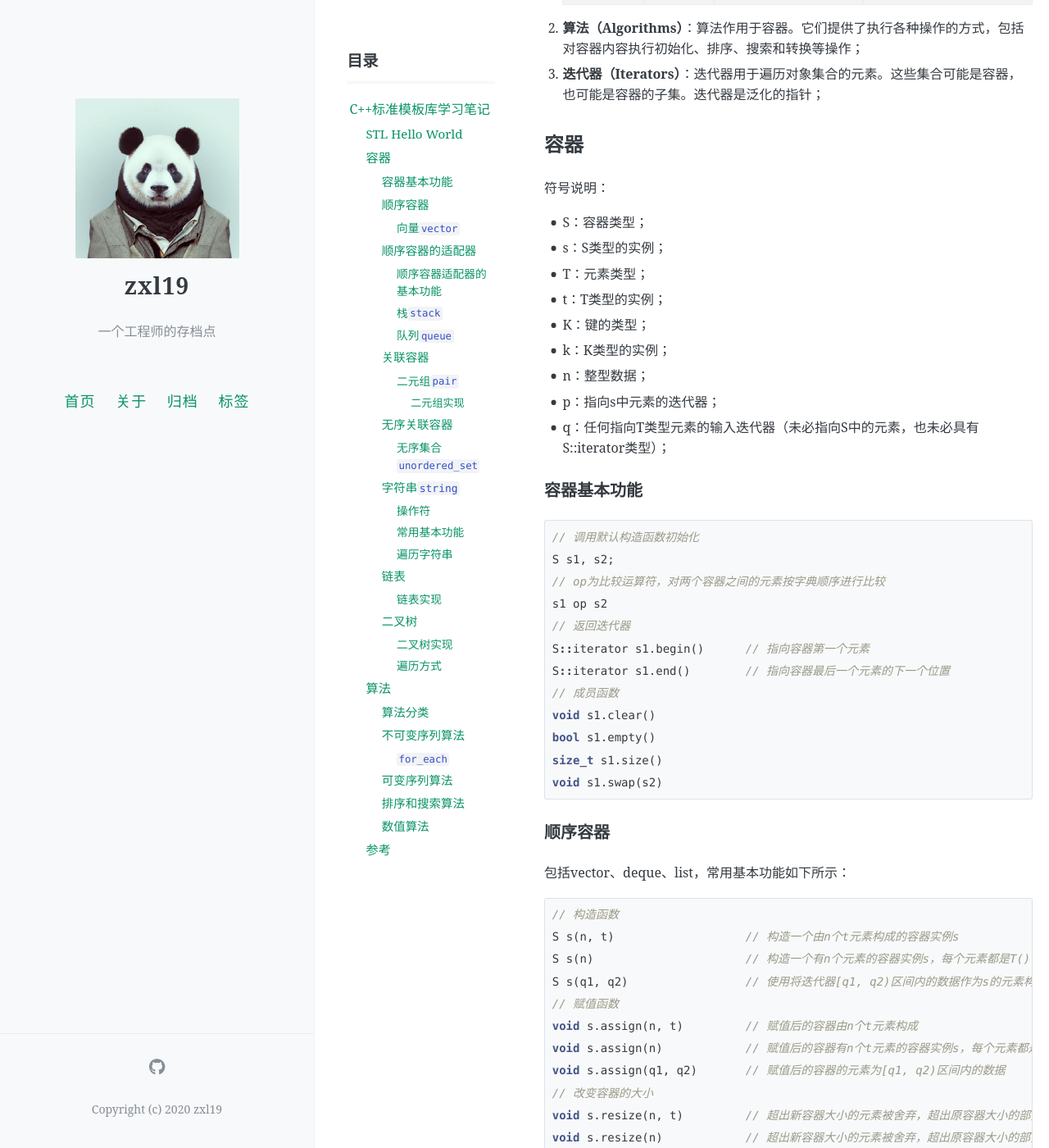
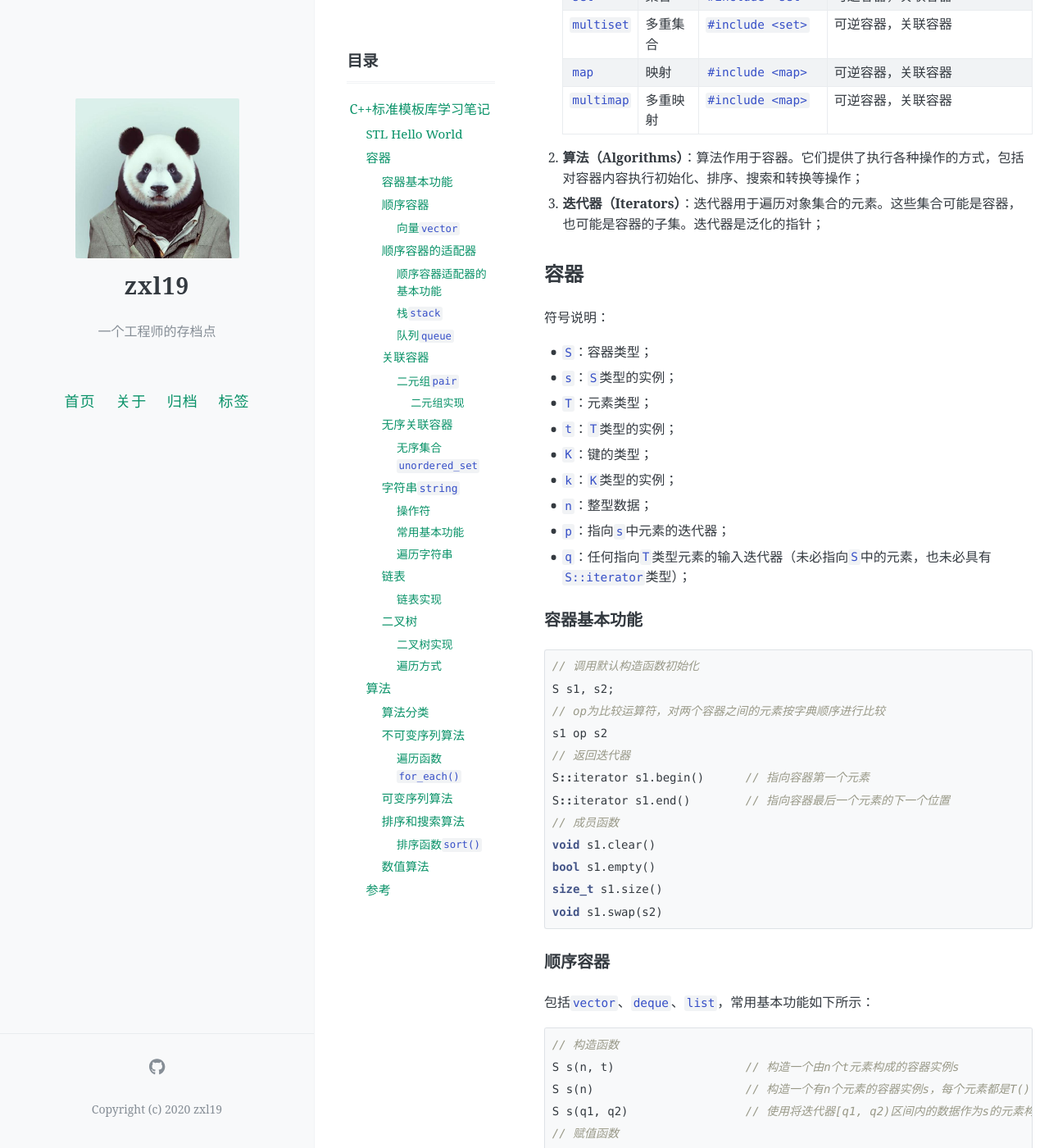
Before and after one commit to zxl19/zxl19.github.io, a Jekyll site: the page built from _posts/2021-09-19-stl-note.md, in a window 1280 px wide and 1400 px high, scrolled down 798 px. Shown: the whole window at 82% size. Built offline with Jekyll 4.4.1, drawn with Linux system fonts in a browser that asks for light colours; comment, search, counter and statistics services are not loaded; some of the changed text lies outside the part shown.

Commit message:
Update Posts

````diff
--- a/_posts/2021-09-19-stl-note.md
+++ b/_posts/2021-09-19-stl-note.md
@@ -25,13 +25,14 @@ C++标准模板库的核心包括以下三个组件：
 
     | 容器名 | 中文名 | 头文件 | 所属概念 |
     | :---- | :---- | :---- | :---- |
-    | vector | 向量 | `#include <vector>` | 随机访问容器，顺序容器 |
-    | deque | 双端队列 | `#include <deque>` | 随机访问容器，顺序容器 |
-    | list | 列表 | `#include <list>` | 可逆容器，顺序容器 |
-    | set | 集合 | `#include <set>` | 可逆容器，关联容器 |
-    | multiset | 多重集合 | `#include <set>` | 可逆容器，关联容器 |
-    | map | 映射 | `#include <map>` | 可逆容器，关联容器 |
-    | multimap | 多重映射 | `#include <map>` | 可逆容器，关联容器 |
+    | `vector` | 向量 | `#include <vector>` | 随机访问容器，顺序容器 |
+    | `deque` | 双端队列 | `#include <deque>` | 随机访问容器，顺序容器 |
+    | `list` | 列表 | `#include <list>` | 可逆容器，顺序容器 |
+    | `array` | 数组 | `#include <array>` | 随机访问容器，顺序容器，C++11引入 |
+    | `set` | 集合 | `#include <set>` | 可逆容器，关联容器 |
+    | `multiset` | 多重集合 | `#include <set>` | 可逆容器，关联容器 |
+    | `map` | 映射 | `#include <map>` | 可逆容器，关联容器 |
+    | `multimap` | 多重映射 | `#include <map>` | 可逆容器，关联容器 |
 
 2. **算法（Algorithms）**：算法作用于容器。它们提供了执行各种操作的方式，包括对容器内容执行初始化、排序、搜索和转换等操作；
 3. **迭代器（Iterators）**：迭代器用于遍历对象集合的元素。这些集合可能是容器，也可能是容器的子集。迭代器是泛化的指针；
@@ -40,15 +41,15 @@ C++标准模板库的核心包括以下三个组件：
 
 符号说明：
 
-- S：容器类型；
-- s：S类型的实例；
-- T：元素类型；
-- t：T类型的实例；
-- K：键的类型；
-- k：K类型的实例；
-- n：整型数据；
-- p：指向s中元素的迭代器；
-- q：任何指向T类型元素的输入迭代器（未必指向S中的元素，也未必具有S::iterator类型）；
+- `S`：容器类型；
+- `s`：`S`类型的实例；
+- `T`：元素类型；
+- `t`：`T`类型的实例；
+- `K`：键的类型；
+- `k`：`K`类型的实例；
+- `n`：整型数据；
+- `p`：指向`s`中元素的迭代器；
+- `q`：任何指向`T`类型元素的输入迭代器（未必指向`S`中的元素，也未必具有`S::iterator`类型）；
 
 ### 容器基本功能
 
@@ -69,7 +70,7 @@ void s1.swap(s2)
 
 ### 顺序容器
 
-包括vector、deque、list，常用基本功能如下所示：
+包括`vector`、`deque`、`list`，常用基本功能如下所示：
 
 ```cpp
 // 构造函数
@@ -101,9 +102,9 @@ void s.erase(s.begin())
 
 | 容器 | 随机访问 | 扩展方式 |
 | :---- | :---- | :---- |
-| vector | 需要大量 | 只需要向容器尾部加入新的元素 |
-| deque | 需要少量 | 需要在容器两端插入或删除元素 |
-| list | 不需要 | 需要在中间位置插入或删除元素 |
+| `vector` | 需要大量 | 只需要向容器尾部加入新的元素 |
+| `deque` | 需要少量 | 需要在容器两端插入或删除元素 |
+| `list` | 不需要 | 需要在中间位置插入或删除元素 |
 
 详细比较可参考《C++语言程序设计》P422表10-2。
 
@@ -134,7 +135,7 @@ void s.erase(s.begin())
 
 ### 顺序容器的适配器
 
-以顺序容器为基础构建一些常用数据结构，STL提供的容器适配器栈（stack）和队列（queue），就是对顺序容器的封装。
+以顺序容器为基础构建一些常用数据结构，STL提供的容器适配器栈`stack`和队列`queue`，就是对顺序容器的封装。
 
 1. 栈：**先进后出（FILO）**，即最先被压入栈的元素总是最后被弹出；
 2. 队列：**先进先出（FIFO）**，即最先入队的元素总是最先出队；
@@ -174,8 +175,8 @@ value_type& s.back()
 
 | 类型 | 简单关联容器 | 二元关联容器 |
 | :---- | :---- | :---- |
-| 单重关联容器 | 集合（set） | 映射（map） |
-| 多重关联容器 | 多重集合（multiset） | 多重映射（multimap） |
+| 单重关联容器 | 集合`set` | 映射`map` |
+| 多重关联容器 | 多重集合`multiset` | 多重映射`multimap` |
 
 1. 简单关联容器：只有一个类型参数，该类型既是键类型，又是容器类型；
 2. 二元关联容器：有两个类型参数，前一个是键类型，后一个是附加数据的类型；
@@ -226,8 +227,8 @@ struct pair {
 
 | 类型 | 简单无序关联容器 | 二元无序关联容器 |
 | :---- | :---- | :---- |
-| 单重无序关联容器 | 无序集合（unordered_set） | 无序映射（unordered_map） |
-| 多重无序关联容器 | 无序多重集合（unordered_multiset） | 无序多重映射（unordered_multimap） |
+| 单重无序关联容器 | 无序集合`unordered_set` | 无序映射`unordered_map` |
+| 多重无序关联容器 | 无序多重集合`unordered_multiset` | 无序多重映射`unordered_multimap` |
 
 1. 关联容器的底层实现使用红黑树的存储结构，适用于使用迭代器遍历容器中存储的元素；
 2. 无序关联容器的底层实现使用哈希表的存储结构，适用于通过指定键查找对应的值（平均时间复杂度为O(1)）；
@@ -394,7 +395,7 @@ void post_order(TreeNode* Node) {
 
 ### 不可变序列算法
 
-#### `for_each`
+#### 遍历函数`for_each()`
 
 ```cpp
 void for_each(s.begin(), s.end(), func());      // 对区间内的每一个元素进行某操作，func()常结合C++11引入的Lambda表达式使用
@@ -424,7 +425,7 @@ void swap(s.at(i), s.at(j));                    // 交换（对调）元素
 ### 排序和搜索算法
 
 ```cpp
-void sort(s.begin(), s.end());                  // 对区间元素进行排序
+void sort(s.begin(), s.end());                  // 对区间元素进行排序，默认以元素值的大小做升序排序
 bool binary_search(s.begin(), s.end(), t);      // 在有序区间内按照二分查找方法查找是否存在与某一特定值相等的元素
 pair<S::iterator, S::iterator> equal_range(s.begin(), s.end(), t);  // 在有序区间内按照二分查找方法查找是否存在与某一特定值相等的元素，并返回一个上下限区间
 value_type& min(s.at(i), s.at(j));              // 返回最小值元素
@@ -433,6 +434,19 @@ S::iterator min_element(s.begin(), s.end());    // 返回最小值元素所在
 S::iterator max_element(s.begin(), s.end());    // 返回最大值元素所在位置
 ```
 
+#### 排序函数`sort()`
+
+```cpp
+void sort(s.begin(), s.end());                  // 对区间元素进行排序，默认以元素值的大小做升序排序
+void sort(s.begin(), s.end(), comp);            // 对区间元素进行排序，使用自定义的排序规则
+```
+
+原型声明：
+
+```cpp
+template<class RandomAccessIterator> void sort(RandomAccessIterator first, RandomAccessIterator last);
+template<class RandomAccessIterator, class Compare> void sort(RandomAccessIterator first, RandomAccessIterator last, Compare comp);
+```
 ### 数值算法
 
 TODO
````
Also changed, not shown: _posts/2020-06-08-meme.md (+11 -9 lines), _posts/2021-05-22-cpp-material.md (+1 -0 lines), _posts/2021-05-25-slam-tool.md (+5 -4 lines), _posts/2021-06-01-cpp-library.md (+9 -0 lines).
